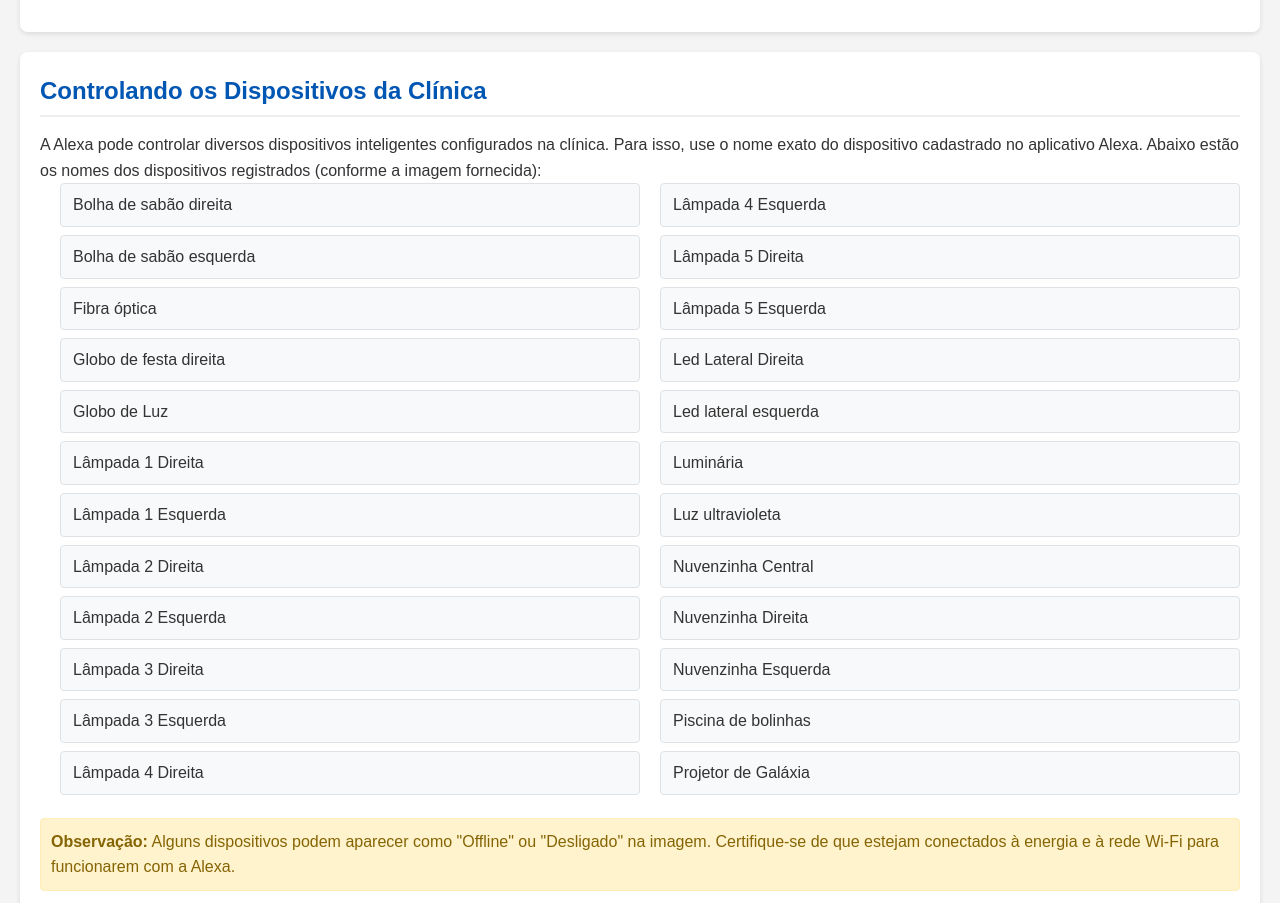
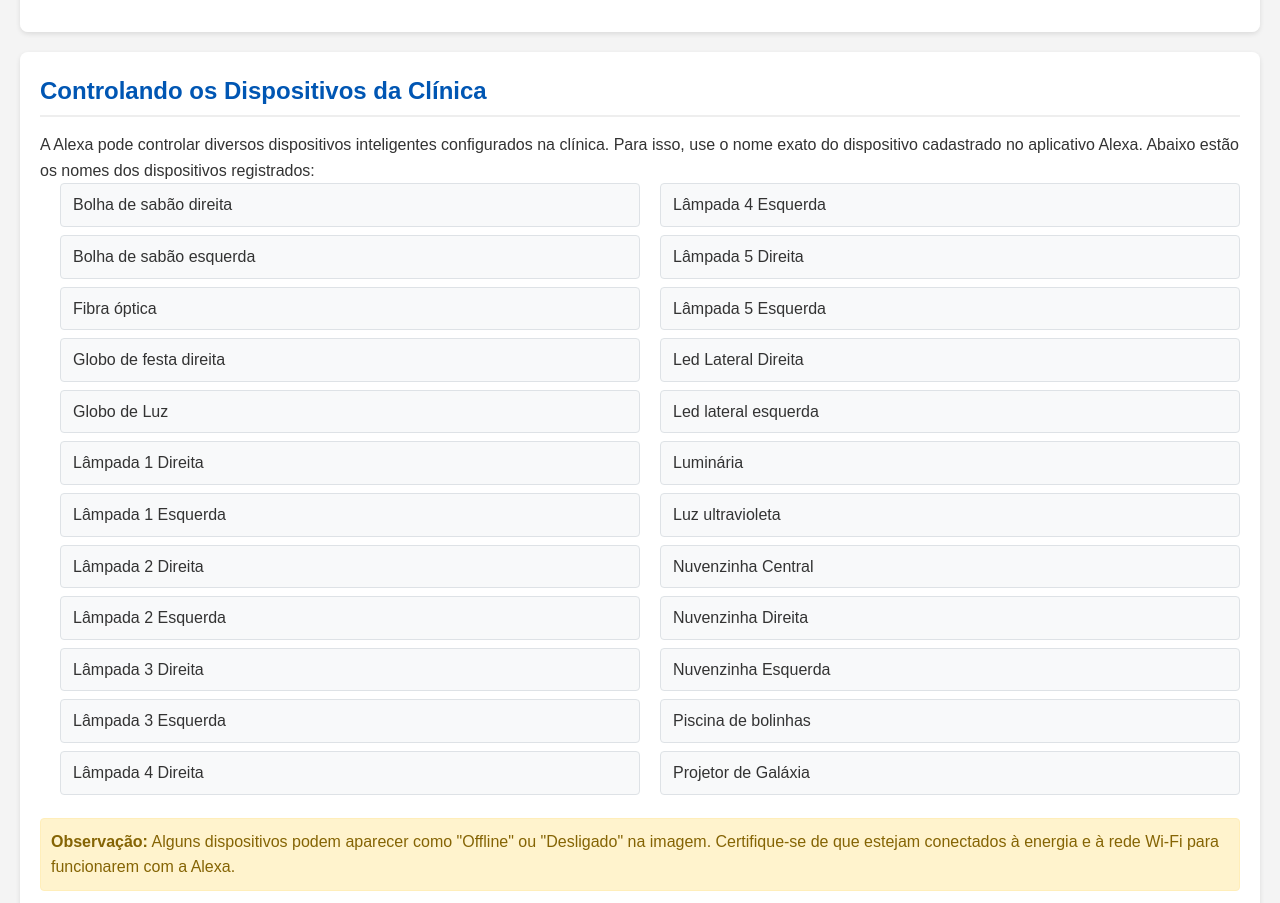
Before and after one commit to pborgesagir/tutorialalexateia, a plain HTML site: page index.html in a window 1280 px wide. Shown: the part 840-1743 px from the top of the page. Drawn offline with Linux system fonts and the light colour scheme.

Commit message:
Update index.html

```diff
--- a/index.html
+++ b/index.html
@@ -229,7 +229,7 @@
 
         <section id="dispositivos">
             <h2>Controlando os Dispositivos da Clínica</h2>
-            <p>A Alexa pode controlar diversos dispositivos inteligentes configurados na clínica. Para isso, use o nome exato do dispositivo cadastrado no aplicativo Alexa. Abaixo estão os nomes dos dispositivos registrados (conforme a imagem fornecida):</p>
+            <p>A Alexa pode controlar diversos dispositivos inteligentes configurados na clínica. Para isso, use o nome exato do dispositivo cadastrado no aplicativo Alexa. Abaixo estão os nomes dos dispositivos registrados:</p>
 
             <ul class="device-list">
                 <li>Bolha de sabão direita</li>
```
